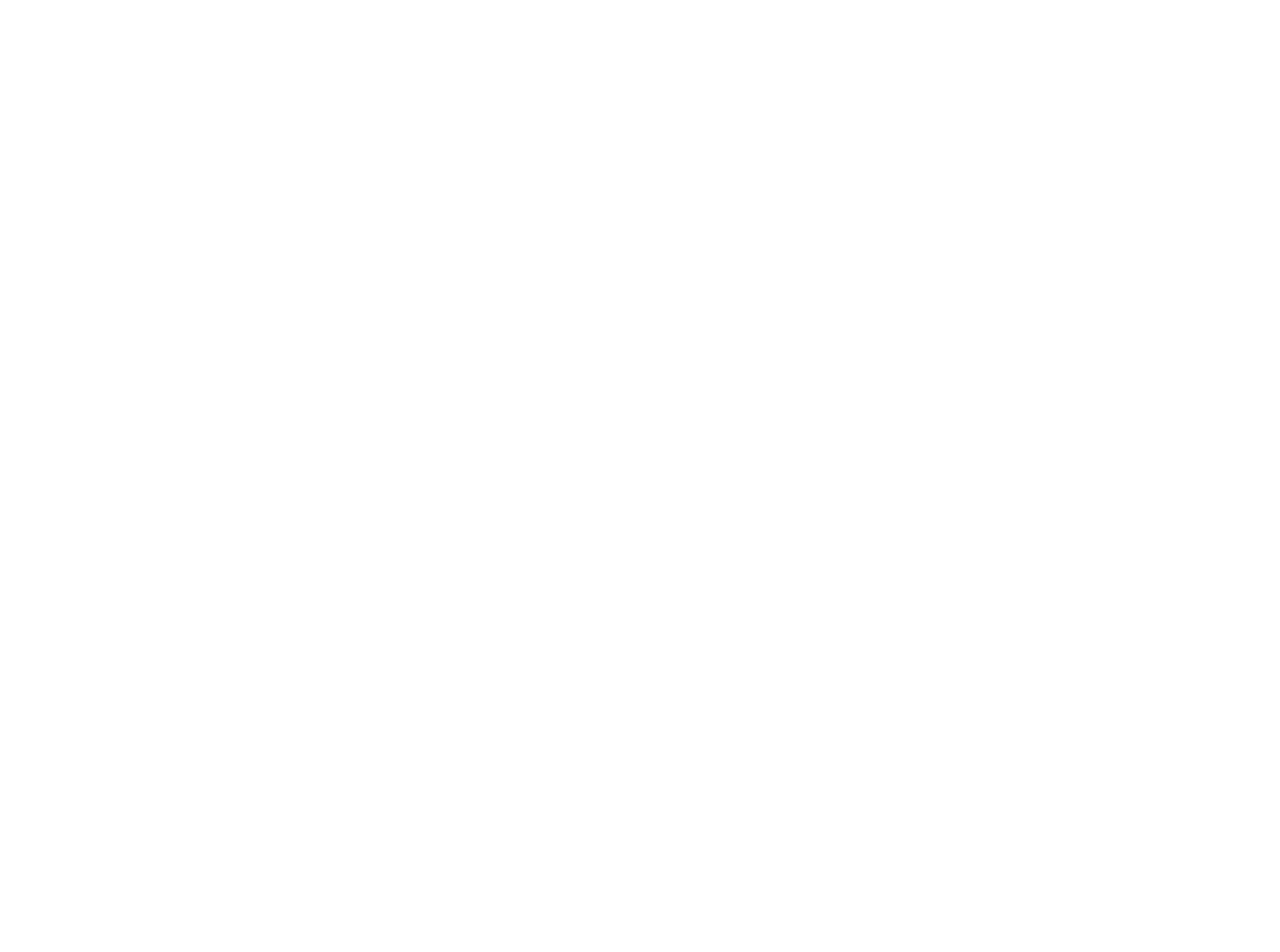
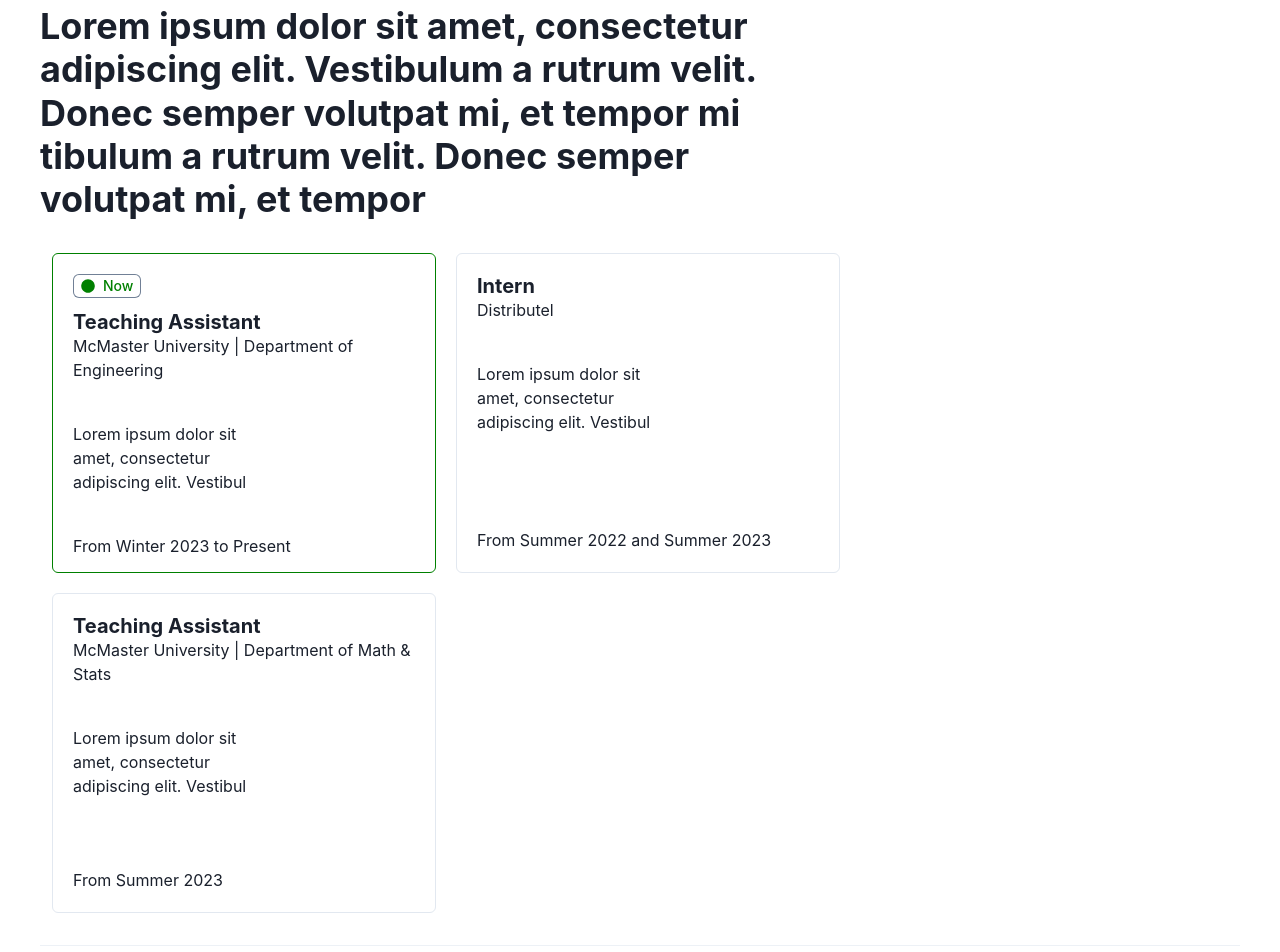
Before and after one commit to Brian-Varun/Personal-Portfolio, a React (Create React App) app in the folder portfolio-without-next/: page / in a window 1280 px wide. Shown: the part 814-1766 px from the top of the page. Before the commit the page ends 800 px from the top, so only its background shows below. Built offline with nearby package versions, Linux system fonts and the light colour scheme.

Commit message:
added some work history cards

```diff
--- a/portfolio-without-next/src/App.js
+++ b/portfolio-without-next/src/App.js
@@ -11,6 +11,7 @@
 import { FaSun, FaMoon } from "../node_modules/react-icons/fa";
 import Navbar from "./components/Navbar";
 import Hero from "./components/Hero";
+import Experiences from "./components/Experience";
 
 function App() {
 	const { colorMode, toggleColorMode } = useColorMode();
@@ -20,6 +21,7 @@
 		<VStack>
 			<Navbar />
 			<Hero />
+			<Experiences />
 		</VStack>
 	);
 }
--- /dev/null
+++ b/portfolio-without-next/src/components/Experience.js
@@ -0,0 +1,81 @@
+import React, { useState, useEffect } from 'react';
+import { Flex, VStack, Box, Heading, Spacer, Text, HStack, Button, Divider, Tag, TagLeftIcon, TagLabel, Card, CardHeader, CardBody, CardFooter } from '@chakra-ui/react';
+import './Hero.css';
+import { FaCircle } from 'react-icons/fa';
+
+
+
+
+const Experiences = () => {
+
+
+  return (
+    <Flex justify="flex-start" width="100%" padding="10">
+      <VStack align="flex-start" spacing="5">
+        <Heading width="60%">
+        Lorem ipsum dolor sit amet, consectetur adipiscing elit. Vestibulum a rutrum velit. Donec semper volutpat mi, et tempor mi tibulum a rutrum velit. Donec semper volutpat mi, et tempor
+        </Heading>
+        <Flex flexDirection={{ base: 'column', md: 'row' }}>
+        <HStack spacing={5} padding="3"  flexWrap="wrap">
+            <Card maxW='sm' height="320px" variant='outline' borderColor="green">
+                <CardHeader >
+                    <Tag variant="outline" color="green">
+                        <TagLeftIcon as={FaCircle} />
+                        <TagLabel> Now </TagLabel>
+                    </Tag>
+                    <Heading size='md' paddingTop="3">Teaching Assistant</Heading>
+                    <Text>McMaster University | Department of Engineering</Text>
+                </CardHeader>
+                <CardBody>
+                    <Text width="60%">
+                        Lorem ipsum dolor sit amet, consectetur adipiscing elit. Vestibul
+                    </Text>
+                </CardBody>
+                <CardFooter>
+                    <Text>
+                        From Winter 2023 to Present
+                    </Text>
+                </CardFooter>
+            </Card>
+            <Card maxW='sm' height="320px" variant='outline'>
+                <CardHeader>
+                    <Heading size='md'>Intern</Heading>
+                    <Text>Distributel</Text>
+                </CardHeader>
+                <CardBody>
+                    <Text width="60%">
+                        Lorem ipsum dolor sit amet, consectetur adipiscing elit. Vestibul
+                    </Text>
+                </CardBody>
+                <CardFooter>
+                    <Text>
+                        From Summer 2022 and Summer 2023
+                    </Text>
+                </CardFooter>
+            </Card>
+            <Card maxW='sm' height="320px" variant='outline'>
+                <CardHeader>
+                    <Heading size='md'>Teaching Assistant</Heading>
+                    <Text>McMaster University | Department of Math & Stats</Text>
+                </CardHeader>
+                <CardBody>
+                    <Text width="60%">
+                        Lorem ipsum dolor sit amet, consectetur adipiscing elit. Vestibul
+                    </Text>
+                </CardBody>
+                <CardFooter>
+                    <Text>
+                        From Summer 2023
+                    </Text>
+                </CardFooter>
+            </Card>
+        </HStack>
+        </Flex>
+        <Divider></Divider>
+      </VStack>
+    </Flex>
+
+  );
+};
+
+export default Experiences;
--- a/portfolio-without-next/src/components/Hero.js
+++ b/portfolio-without-next/src/components/Hero.js
@@ -3,7 +3,6 @@
 import { FaEnvelope, FaLinkedin, FaGithub, FaPython, FaHtml5, FaCss3, FaJsSquare, FaReact } from 'react-icons/fa';
 import './Hero.css';
 
-const Topic = "[insert item list here]";
 const SolidworksIcon = () => {
     return(
         <svg xmlns="http://www.w3.org/2000/svg" x="0px" y="0px" width="30" height="20" viewBox="10 0 50 50">
@@ -38,7 +37,7 @@
 
 
 const Hero = () => {
-    const topics = ["Mechatronics Engineer", "Software Developer", "3D Modeller"];
+    const topics = ["Mechatronics Engineer", "Software Developer", "3D Model"];
     const [index, setIndex] = useState(0);
     const [animateOut, setAnimateOut] = useState(false);
     const [text, setText] = useState(topics[index]);
@@ -64,10 +63,10 @@
       <Spacer /><Spacer />
         <Box>
           <Heading fontSize="42px" fontFamily="Clashgrotesk, sans-serif;" >
-            You need a <Text as="span" color="red" className={`change-topic ${animateOut ? 'out' : ''}`}>{text}</Text>
+            You need a <Text as="span" color="red" className={`change-topic ${animateOut ? 'out' : ''}`}>{text},</Text>
             </Heading>
         </Box>
-        <Box><Heading fontSize="42px" fontFamily="Clashgrotesk, sans-serif;">I make it happen</Heading></Box>
+        <Box><Heading fontSize="42px" fontFamily="Clashgrotesk, sans-serif;">I make it happen.</Heading></Box>
         <Spacer></Spacer><Spacer /><Spacer />
         <Box>
             <Text fontSize="18px" lineHeight="17px" fontFamily="Clashgrotesk, sans-serif;" color="gray">
```
